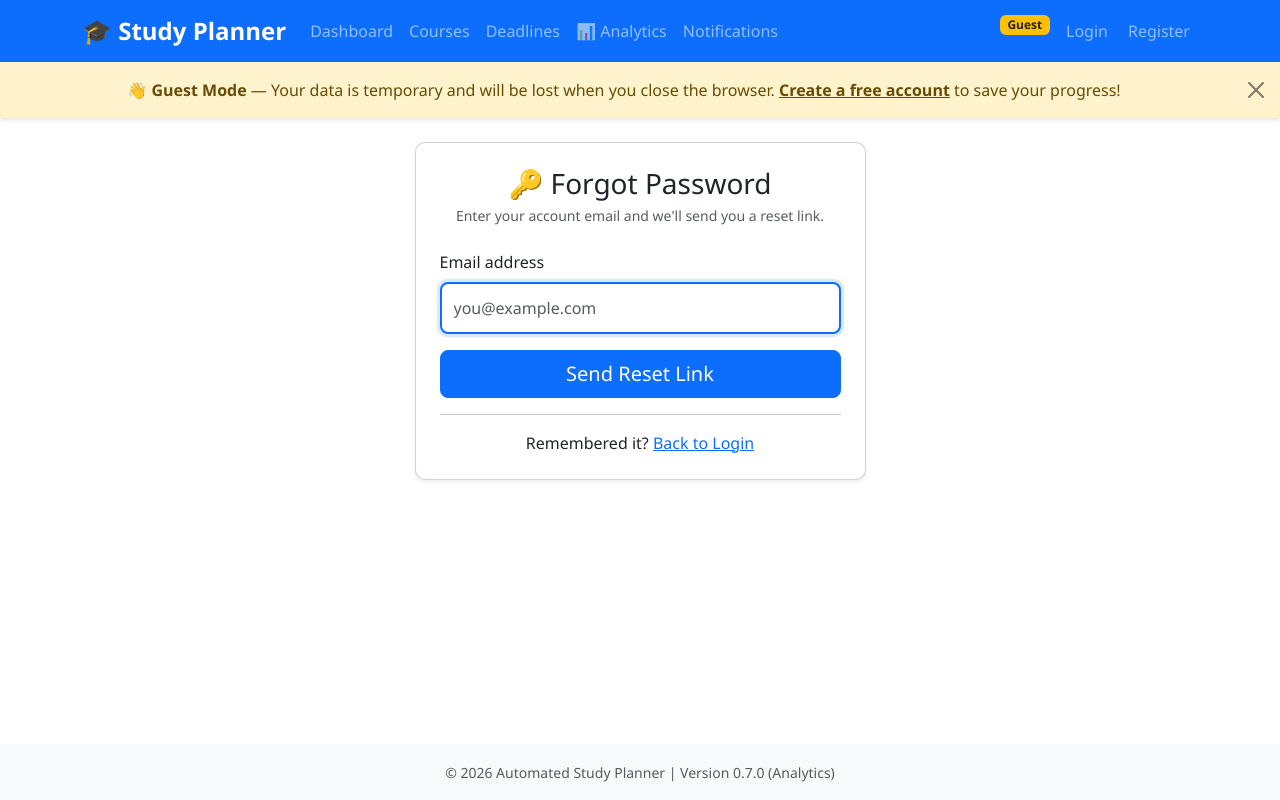
After one commit to dipakaryal-msaai/automated_study_planner, a Flask app: page /auth/forgot-password in a window 1280 px wide. The commit adds this page. Run offline with Flask 3, Linux system fonts and the light colour scheme.

Commit message:
Chunk 8: Add forgot/reset password flow
- Add update_password() to DatabaseManager (hashes and saves new password)
- Add get_reset_token() / verify_reset_token() using itsdangerous
  URLSafeTimedSerializer with a 1-hour expiry
- Add /auth/forgot-password route: sends reset link via email; always
  shows a generic message to avoid leaking whether the email exists
- Add /auth/reset-password/<token> route: validates token, enforces
  8-char minimum, checks confirmation match, updates password
- Add forgot_password.html and reset_password.html templates
  (reset form has live JS password-match validation)
- Add 'Forgot password?' link below the password field on login.html

Co-authored-by: Copilot <223556219+Copilot@users.noreply.github.com>

```diff
--- a/database.py
+++ b/database.py
@@ -549,6 +549,22 @@ class DatabaseManager:
         finally:
             session.close()
 
+    def update_password(self, user_id: int, new_password: str) -> bool:
+        """Hash and save a new password for the given user. Returns True on success."""
+        session = self.get_session()
+        try:
+            user = session.query(UserModel).filter_by(id=user_id).first()
+            if user is None:
+                return False
+            user.set_password(new_password)
+            session.commit()
+            return True
+        except Exception:
+            session.rollback()
+            return False
+        finally:
+            session.close()
+
     # ==================== METADATA OPERATIONS ====================
 
     def get_metadata(self, key: str, default: str = None) -> Optional[str]:
--- /dev/null
+++ b/templates/forgot_password.html
@@ -0,0 +1,34 @@
+{% extends "base.html" %}
+{% block title %}Forgot Password – Study Planner{% endblock %}
+
+{% block content %}
+<div class="row justify-content-center">
+    <div class="col-md-5">
+        <div class="card shadow-sm">
+            <div class="card-body p-4">
+                <h3 class="card-title text-center mb-1">🔑 Forgot Password</h3>
+                <p class="text-center text-muted small mb-4">
+                    Enter your account email and we'll send you a reset link.
+                </p>
+
+                <form method="POST" action="{{ url_for('forgot_password') }}">
+                    <div class="mb-3">
+                        <label for="email" class="form-label">Email address</label>
+                        <input type="email" class="form-control" id="email" name="email"
+                               required autofocus placeholder="you@example.com">
+                    </div>
+                    <div class="d-grid mb-3">
+                        <button type="submit" class="btn btn-primary btn-lg">Send Reset Link</button>
+                    </div>
+                </form>
+
+                <hr>
+                <p class="text-center mb-0">
+                    Remembered it?
+                    <a href="{{ url_for('auth_login') }}">Back to Login</a>
+                </p>
+            </div>
+        </div>
+    </div>
+</div>
+{% endblock %}
--- a/templates/login.html
+++ b/templates/login.html
@@ -18,6 +18,11 @@
                         <label for="password" class="form-label">Password</label>
                         <input type="password" class="form-control" id="password" name="password"
                                required placeholder="••••••••">
+                        <div class="text-end mt-1">
+                            <a href="{{ url_for('forgot_password') }}" class="small text-muted">
+                                Forgot password?
+                            </a>
+                        </div>
                     </div>
                     <div class="d-grid mb-3">
                         <button type="submit" class="btn btn-primary btn-lg">Log In</button>
--- a/web_app.py
+++ b/web_app.py
@@ -10,6 +10,7 @@ from collections import defaultdict
 from dotenv import load_dotenv
 load_dotenv()
 from threading import Event, Thread
+from itsdangerous import URLSafeTimedSerializer, SignatureExpired, BadSignature
 from flask import Flask, render_template, request, redirect, url_for, flash, session
 from flask_login import LoginManager, login_user, logout_user, login_required, current_user
 from datetime import datetime, timedelta
@@ -197,6 +198,22 @@ def get_smtp_status():
             {'name': 'SMTP_PASSWORD',   'required': False, 'set': bool(smtp_password)},
         ],
     }
+
+
+def get_reset_token(email: str) -> str:
+    """Generate a signed, time-limited password-reset token for the given email."""
+    s = URLSafeTimedSerializer(app.secret_key)
+    return s.dumps(email.lower(), salt='password-reset')
+
+
+def verify_reset_token(token: str, max_age: int = 3600):
+    """Return the email from a valid token, or None if expired/invalid."""
+    s = URLSafeTimedSerializer(app.secret_key)
+    try:
+        email = s.loads(token, salt='password-reset', max_age=max_age)
+    except (SignatureExpired, BadSignature):
+        return None
+    return email
 
 
 def serialize_notifications(user_id, status=None, limit=None):
@@ -419,6 +436,76 @@ def auth_logout():
         session.pop(key, None)
     flash('You have been logged out.', 'info')
     return redirect(url_for('auth_login'))
+
+
+@app.route('/auth/forgot-password', methods=['GET', 'POST'])
+def forgot_password():
+    """Send a password-reset link to the user's email."""
+    if current_user.is_authenticated:
+        return redirect(url_for('index'))
+
+    if request.method == 'POST':
+        email = request.form.get('email', '').strip().lower()
+        user = db.get_user_by_email(email)
+        if user:
+            token = get_reset_token(email)
+            reset_url = url_for('reset_password', token=token, _external=True)
+            smtp_ok = get_smtp_status()['configured']
+            if smtp_ok:
+                try:
+                    db._send_email(
+                        recipient=email,
+                        subject='Study Planner — Password Reset',
+                        body=(
+                            f'Hi {user.first_name},\n\n'
+                            f'Click the link below to reset your password. '
+                            f'This link expires in 1 hour.\n\n'
+                            f'{reset_url}\n\n'
+                            f'If you did not request a password reset, ignore this email.'
+                        )
+                    )
+                except Exception:
+                    pass  # Don't reveal delivery failures
+        # Always show the same message to avoid leaking whether the email exists
+        flash('If that email is registered, a reset link has been sent. Check your inbox.', 'info')
+        return redirect(url_for('auth_login'))
+
+    return render_template('forgot_password.html')
+
+
+@app.route('/auth/reset-password/<token>', methods=['GET', 'POST'])
+def reset_password(token):
+    """Let the user set a new password via a valid reset token."""
+    if current_user.is_authenticated:
+        return redirect(url_for('index'))
+
+    email = verify_reset_token(token)
+    if email is None:
+        flash('The reset link is invalid or has expired. Please request a new one.', 'danger')
+        return redirect(url_for('forgot_password'))
+
+    if request.method == 'POST':
+        password = request.form.get('password', '')
+        confirm = request.form.get('confirm_password', '')
+
+        if len(password) < 8:
+            flash('Password must be at least 8 characters.', 'danger')
+            return render_template('reset_password.html', token=token)
+
+        if password != confirm:
+            flash('Passwords do not match.', 'danger')
+            return render_template('reset_password.html', token=token)
+
+        user = db.get_user_by_email(email)
+        if user is None:
+            flash('Account not found.', 'danger')
+            return redirect(url_for('auth_login'))
+
+        db.update_password(user.id, password)
+        flash('Your password has been reset. Please log in.', 'success')
+        return redirect(url_for('auth_login'))
+
+    return render_template('reset_password.html', token=token)
 
 
 @app.route('/guest')
```
Also changed, not shown: templates/reset_password.html (added, +61 -0 lines).
